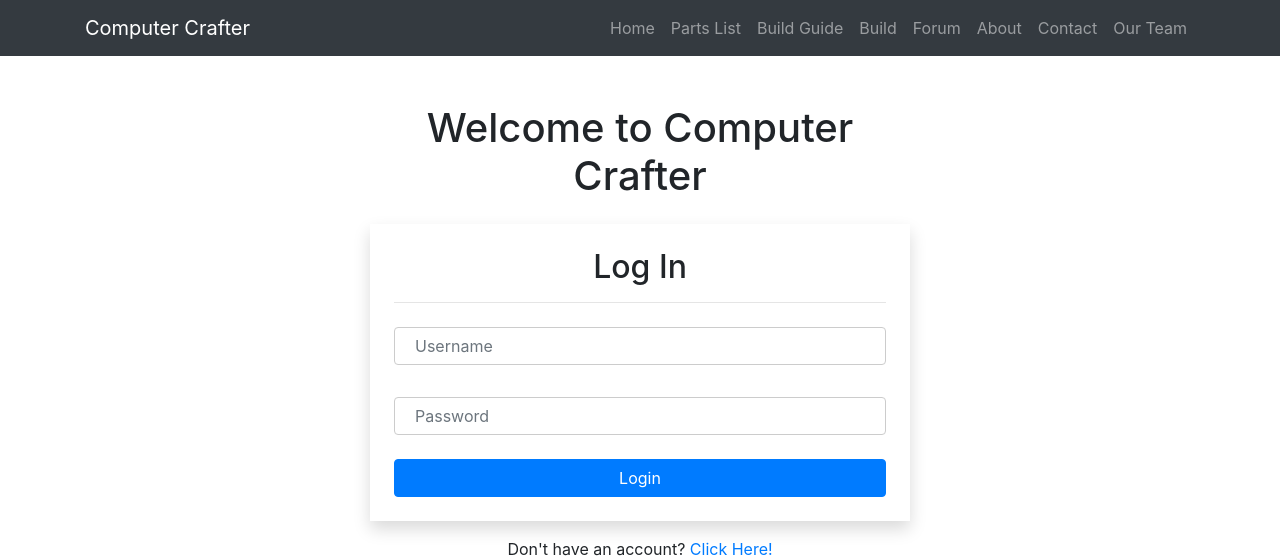
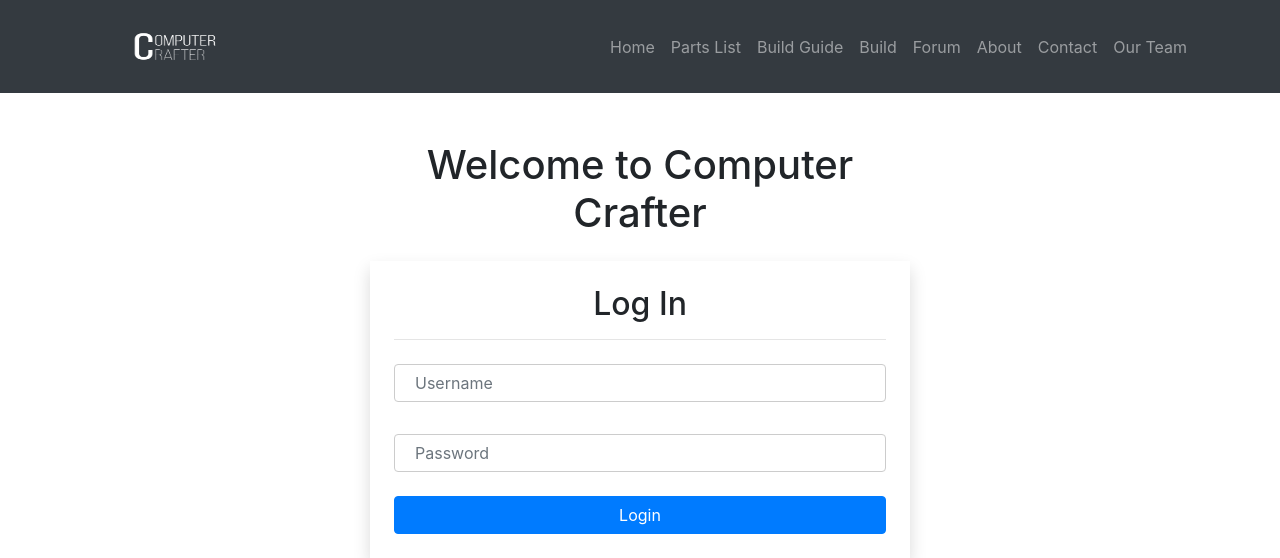
Before and after one commit to inotlusrabka/Project-Web, a PHP site: page /login.php in a window 1280 px wide. Shown: the top 558 px of the page. Run offline with PHP 8.4, Linux system fonts and the light colour scheme; some libraries are stand-ins or nearby versions.

Commit message:
Update login.php

```diff
--- a/login.php
+++ b/login.php
@@ -63,7 +63,9 @@ if ($_SERVER["REQUEST_METHOD"] == "POST") {
     <header>
         <nav class="navbar navbar-expand-lg navbar-dark bg-dark">
             <div class="container">
-                <a class="navbar-brand" href="/ProjekUAS/">Computer Crafter</a>
+                <a class="navbar-brand" href="/ProjekUAS/">
+                    <img src="logo.png" alt="Computer Crafter Logo" style="height: 67px; width: 180px;">
+                </a>
                 <button class="navbar-toggler" type="button" data-toggle="collapse" data-target="#navbarNav" aria-controls="navbarNav" aria-expanded="false" aria-label="Toggle navigation">
                     <span class="navbar-toggler-icon"></span>
                 </button>
```
